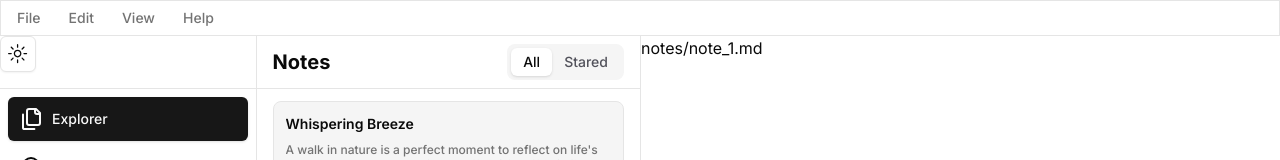
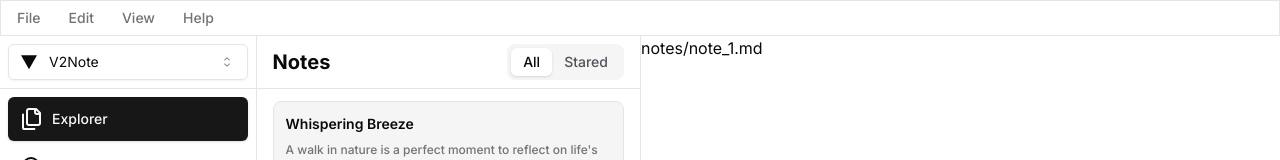
Before and after one commit to Paxxs/Evo-Note, a Next.js app: page /dashboard in a window 1280 px wide. Shown: the top 160 px of the page. Built offline with nearby package versions, Linux system fonts and the light colour scheme.

Commit message:
feat: 设置页面抽屉
- 在 Dashboard Page.tsx 添加 vaul-drawer-wrapper="" 让抽屉缩放界面正常工作
- 添加账号选择器，默认本地用户
- 账号选择器 logo 计算 py

```diff
--- a/src/app/dashboard/page.tsx
+++ b/src/app/dashboard/page.tsx
@@ -4,7 +4,7 @@ import EvoEditor from "@/components/evo-note/evo-editor";
 
 export default function Page(): JSX.Element {
   return (
-    <div className="flex w-full">
+    <div className="flex w-full" vaul-drawer-wrapper="">
       <EvoEditor />
     </div>
   );
--- a/src/app/layout.tsx
+++ b/src/app/layout.tsx
@@ -32,7 +32,7 @@ export default function RootLayout({
       {/* <body className={inter.className}>{children}</body> */}
       <body
         className={cn(
-          "min-h-screen bg-background font-sans antialiased",
+          "h-dvh bg-background font-sans antialiased",
           fontSans.variable,
           noteSC.variable
         )}
--- a/src/components/evo-note/evo-editor.tsx
+++ b/src/components/evo-note/evo-editor.tsx
@@ -29,6 +29,8 @@ import { NoteList } from "./views/note-list";
 import SideBarSearch from "./views/sidebar-search";
 import SideBarAI from "./views/sidebar-copilot";
 import SidebarTrash from "./views/sidebar-trash";
+import SidebarSettins from "./views/sidebar-settins";
+import { AccountSwitcher } from "./ui/account-switcher";
 
 interface EvoEditorProps {
   defaultLayout?: number[];
@@ -42,6 +44,8 @@ export default function EvoEditor({
 }: EvoEditorProps) {
   const [isCollapsed, setIsCollapsed] = useState(false);
   const [isFileCollapsible, setIsFileCollapsible] = useState(false);
+  const [isSettingsOpen, setIsSettingsOpen] = useState(false); // 设置菜单
+
   const NavResizablePanelRef = useRef<ImperativePanelHandle>(null);
   const [selectedNote] = useNote();
 
@@ -49,7 +53,7 @@ export default function EvoEditor({
 
   return (
     <>
-      <div className="flex flex-col w-full">
+      <div className="flex flex-col w-full bg-background">
         <div>
           <SysMenu
             className="rounded-none shadow-none"
@@ -218,8 +222,32 @@ export default function EvoEditor({
             }}
           >
             <div>
-              <div className="flex h-[52px]">
-                <ModeToggle />
+              <div
+                className={cn(
+                  "flex h-[52px] items-center justify-center",
+                  isCollapsed ? "h-[52px]" : "px-2"
+                )}
+              >
+                {/* <ModeToggle /> */}
+                <AccountSwitcher
+                  accounts={[
+                    {
+                      label: "V2Note",
+                      email: "Local User",
+                      icon: (
+                        <svg
+                          role="img"
+                          viewBox="0 0 24 24"
+                          xmlns="http://www.w3.org/2000/svg"
+                        >
+                          <title>V2Note</title>
+                          <path d="M0 2.0H24l-12 21.05z" fill="currentColor" />
+                        </svg>
+                      ),
+                    },
+                  ]}
+                  isCollapsed={isCollapsed}
+                />
               </div>
               <Separator />
               <Nav
@@ -275,10 +303,13 @@ export default function EvoEditor({
                   label: "Customize your experience",
                   icon: Settings,
                   variant: "ghost",
-                  herf: "/dashboard/preference",
+                  // herf: "/dashboard/preference",
                   keyValue: "settings",
                 },
               ]}
+              onClick={(keyValue) =>
+                keyValue === "settings" && setIsSettingsOpen(true)
+              }
             />
           </ResizablePanel>
           <ResizableHandle withHandle />
@@ -320,6 +351,10 @@ export default function EvoEditor({
             {selectedNote.selected}
           </ResizablePanel>
         </ResizablePanelGroup>
+        <SidebarSettins
+          open={isSettingsOpen}
+          onOpenChange={setIsSettingsOpen}
+        />
       </div>
     </>
   );
--- /dev/null
+++ b/src/components/evo-note/ui/account-switcher.tsx
@@ -0,0 +1,63 @@
+"use client";
+
+import * as React from "react";
+
+import { cn } from "@/lib/utils";
+import {
+  Select,
+  SelectContent,
+  SelectItem,
+  SelectTrigger,
+  SelectValue,
+} from "@/components/ui/select";
+
+interface AccountSwitcherProps {
+  isCollapsed: boolean;
+  accounts: {
+    label: string;
+    email: string;
+    icon: React.ReactNode;
+  }[];
+}
+
+export function AccountSwitcher({
+  isCollapsed,
+  accounts,
+}: AccountSwitcherProps) {
+  const [selectedAccount, setSelectedAccount] = React.useState<string>(
+    accounts[0].email
+  );
+
+  return (
+    <Select defaultValue={selectedAccount} onValueChange={setSelectedAccount}>
+      <SelectTrigger
+        className={cn(
+          "flex items-center gap-2 [&>span]:line-clamp-1 [&>span]:flex [&>span]:w-full [&>span]:items-center [&>span]:gap-1 [&>span]:truncate [&_svg]:h-4 [&_svg]:w-4 [&_svg]:shrink-0",
+          isCollapsed &&
+            "flex h-9 w-9 shrink-0 items-center justify-center p-0 [&>span]:w-auto [&>svg]:hidden"
+        )}
+        aria-label="Select account"
+      >
+        <SelectValue placeholder="Select an account">
+          {accounts.find((account) => account.email === selectedAccount)?.icon}
+          <span className={cn("ml-2", isCollapsed && "hidden")}>
+            {
+              accounts.find((account) => account.email === selectedAccount)
+                ?.label
+            }
+          </span>
+        </SelectValue>
+      </SelectTrigger>
+      <SelectContent>
+        {accounts.map((account) => (
+          <SelectItem key={account.email} value={account.email}>
+            <div className="flex items-center gap-3 [&_svg]:h-4 [&_svg]:w-4 [&_svg]:shrink-0 [&_svg]:text-foreground">
+              {account.icon}
+              {account.email}
+            </div>
+          </SelectItem>
+        ))}
+      </SelectContent>
+    </Select>
+  );
+}
--- /dev/null
+++ b/src/components/evo-note/ui/nice-draw.tsx
@@ -0,0 +1,36 @@
+import {
+  Drawer,
+  DrawerContent,
+  DrawerHeader,
+  DrawerTitle,
+} from "@/components/ui/drawer";
+
+interface NiceDrawProps {
+  title: string | JSX.Element;
+  discription?: string | JSX.Element;
+  children: React.ReactNode;
+  open?: boolean;
+  onOpenChange?: (open: boolean) => void;
+}
+
+export default function NiceDraw({
+  title,
+  discription,
+  children,
+  open,
+  onOpenChange,
+}: NiceDrawProps) {
+  return (
+    <Drawer open={open} onOpenChange={onOpenChange}>
+      <DrawerContent className="h-[80%]">
+        <div className="mx-auto w-full max-w-sm">
+          <DrawerHeader>
+            <DrawerTitle>{title}</DrawerTitle>
+            {discription && <DrawerTitle>{discription}</DrawerTitle>}
+          </DrawerHeader>
+          {children}
+        </div>
+      </DrawerContent>
+    </Drawer>
+  );
+}
--- /dev/null
+++ b/src/components/evo-note/views/sidebar-settins.tsx
@@ -0,0 +1,23 @@
+import SettingsPage from "@/app/dashboard/preference/page";
+import NiceDraw from "../ui/nice-draw";
+
+interface SideBarSettinsProps {
+  open: boolean;
+  onOpenChange: (open: boolean) => void;
+}
+
+export default function SidebarSettins({
+  open,
+  onOpenChange,
+}: SideBarSettinsProps) {
+  return (
+    <NiceDraw
+      title="Preferences"
+      discription="Customize your experience"
+      open={open}
+      onOpenChange={onOpenChange}
+    >
+      <SettingsPage />
+    </NiceDraw>
+  );
+}
```
Also changed, not shown: 1 other file (tests, documents, lock files or other folders).
